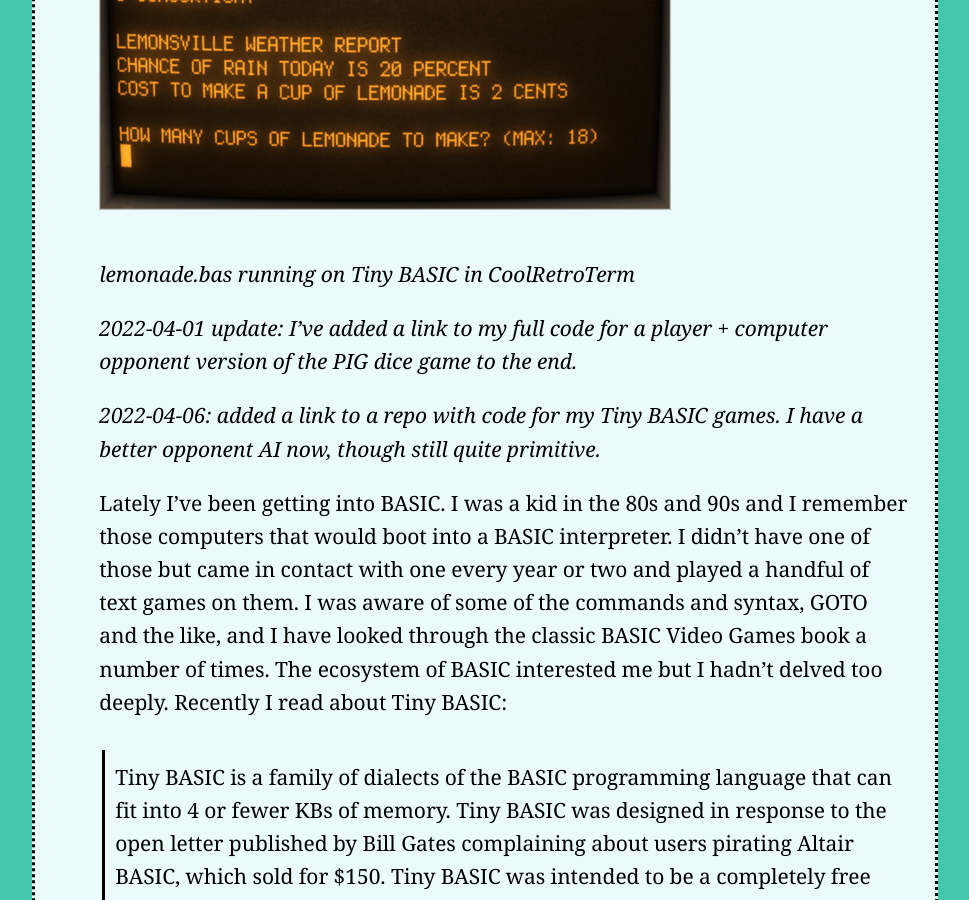
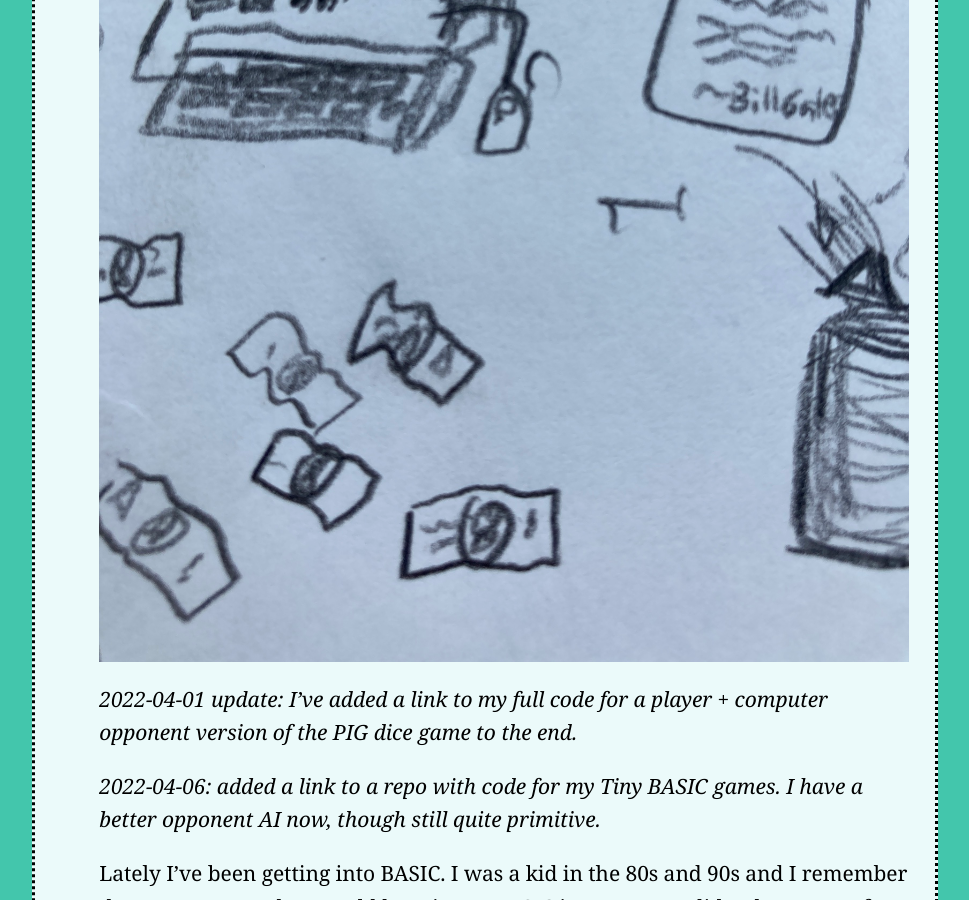
Before and after one commit to lee2sman/nosebook, a Jekyll site: the page built from _posts/2022-03-31-tiny-basic.md, in a window 1280 px wide and 900 px high, scrolled down 851 px. Shown: the whole window, without its empty margins (155-1124 px from the left). Built offline with Jekyll 4.4.1, drawn with Linux system fonts in a browser that asks for light colours; some of the changed text lies outside the part shown.

Commit message:
update BASIC article with hand drawn images

```diff
--- a/_posts/2022-03-31-tiny-basic.md
+++ b/_posts/2022-03-31-tiny-basic.md
@@ -4,8 +4,7 @@ title: Explorations in Tiny BASIC
 categories: programming retrocomputing
 ---
 
-![Tiny BASIC in Cool Retro Term]({{"/images/lemonade.jpg" | absolute_url}})
-*lemonade.bas running on Tiny BASIC in CoolRetroTerm*
+![MS BASIC]({{"/images/basic-drawing.jpg" | absolute_url}})
 
 *2022-04-01 update: I've added a link to my full code for a player + computer opponent version of the PIG dice game to the end.*
 
@@ -55,6 +59,9 @@ It packages a man page and some example games (Hunt the Wumpus, Tic Tac Toe, and
 Without a built-in random number generator, how was I going to create a random die roll?
 
 Luckily, Gareth published some instructions to construct a minimal not-very-sophisticated random number generator. [4] We don't have the privilege of referencing the clock of the computer for example, so we follow early BASIC tradition and ask the user for a seed number, then perform a simple calculation. Some other implementations of Tiny BASIC came with a random number generator. Gareth's doesn't by default but does add in the ability to use REM (remark) for commenting.
+
+![Tiny BASIC in Cool Retro Term]({{"/images/lemonade.jpg" | absolute_url}})
+*lemonade.bas running on Tiny BASIC in CoolRetroTerm*
 
 ### PIG
 
```
Also changed, not shown: other parts of _posts/2022-03-31-tiny-basic.md (+5 -0 lines), images/basic-drawing.jpg (added), images/basic-vinyl.jpg (added), images/basic-wrongs.jpg (added).
